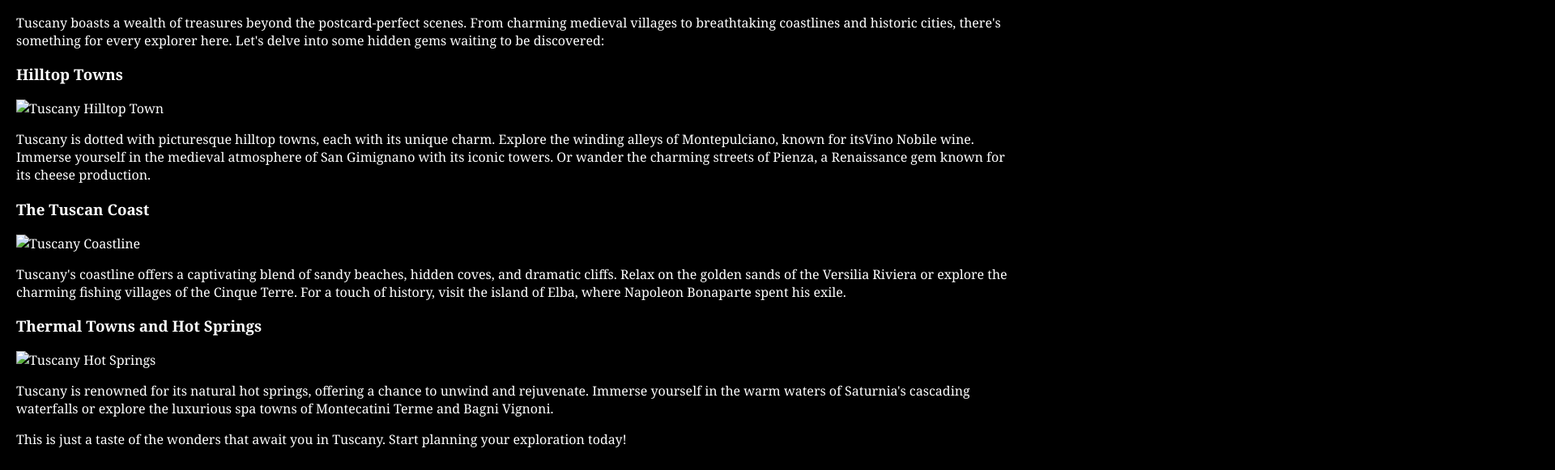
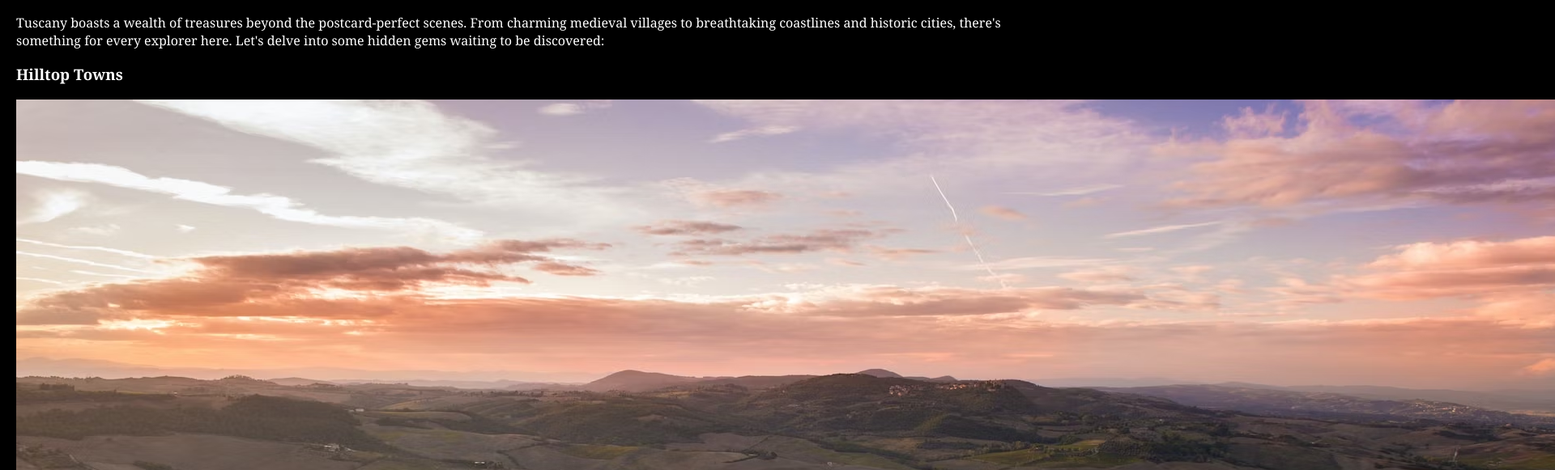
Before and after one commit to Fink-MFG/tuscany, a plain HTML site: page explore.html in a window 1280 px wide. Shown: the part 226-807 px from the top of the page at 81% size, 1920 px wide, since content can reach past the window. Drawn offline with Linux system fonts and the light colour scheme.

Commit message:
Update explore.html

```diff
--- a/explore.html
+++ b/explore.html
@@ -23,17 +23,17 @@
     <p>Tuscany boasts a wealth of treasures beyond the postcard-perfect scenes. From charming medieval villages to breathtaking coastlines and historic cities, there's something for every explorer here. Let's delve into some hidden gems waiting to be discovered:</p>
     <section class="explore-section">
       <h3>Hilltop Towns</h3>
-      <img src="images/tuscan1.avif" alt="Tuscany Hilltop Town">
+      <img src="tuscan1.avif" alt="Tuscany Hilltop Town">
       <p>Tuscany is dotted with picturesque hilltop towns, each with its unique charm. Explore the winding alleys of Montepulciano, known for itsVino Nobile wine. Immerse yourself in the medieval atmosphere of San Gimignano with its iconic towers. Or wander the charming streets of Pienza, a Renaissance gem known for its cheese production.</p>
     </section>
     <section class="explore-section">
       <h3>The Tuscan Coast</h3>
-      <img src="images/coast.gif" alt="Tuscany Coastline">
+      <img src="coast.gif" alt="Tuscany Coastline">
       <p>Tuscany's coastline offers a captivating blend of sandy beaches, hidden coves, and dramatic cliffs. Relax on the golden sands of the Versilia Riviera or explore the charming fishing villages of the Cinque Terre. For a touch of history, visit the island of Elba, where Napoleon Bonaparte spent his exile.</p>
     </section>
     <section class="explore-section">
       <h3>Thermal Towns and Hot Springs</h3>
-      <img src="images/road.gif" alt="Tuscany Hot Springs">
+      <img src="road.gif" alt="Tuscany Hot Springs">
       <p>Tuscany is renowned for its natural hot springs, offering a chance to unwind and rejuvenate. Immerse yourself in the warm waters of Saturnia's cascading waterfalls or explore the luxurious spa towns of Montecatini Terme and Bagni Vignoni.</p>
     </section>
     <p>This is just a taste of the wonders that await you in Tuscany.  Start planning your exploration today!</p>
```
